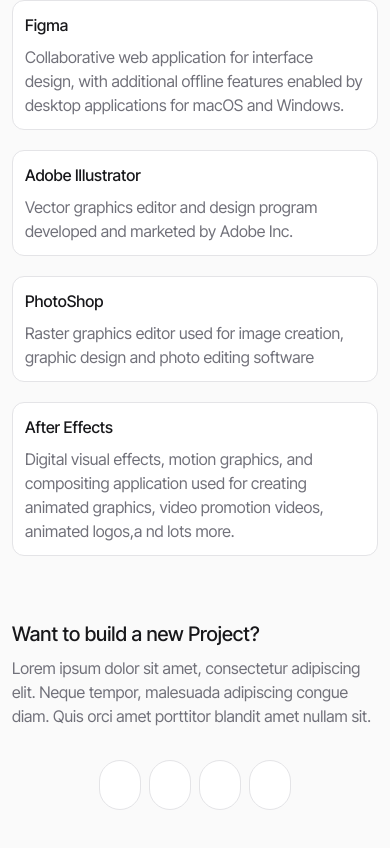
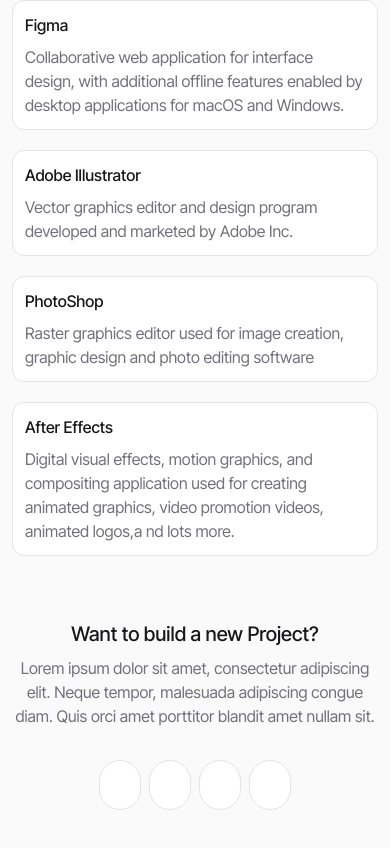
Before and after one commit to devbylanre/pholio, a React (Create React App) app: page / in a window 390 px wide. Shown: the part 5142-5990 px from the top of the page. Built offline with nearby package versions, Linux system fonts and the light colour scheme; some icons are missing.

Commit message:
made UI improvements

```diff
--- a/src/components/Footer.tsx
+++ b/src/components/Footer.tsx
@@ -19,7 +19,7 @@
 export const Footer = () => {
   return (
     <div className='flex flex-col px-3 pb-24 mt-16 md:pb-8 gap-y-8'>
-      <div className='flex flex-col items-start text-left md:items-center gap-y-2 md:text-center'>
+      <div className='flex flex-col items-center text-center gap-y-2'>
         <Heading className='text-xl md:text-2xl'>
           Want to build a new Project?
         </Heading>
```
